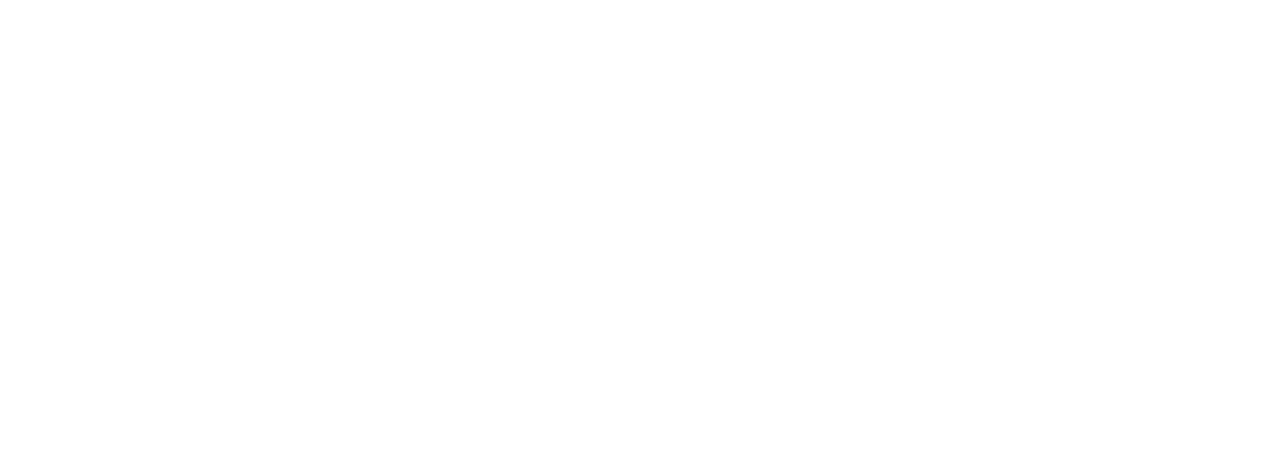
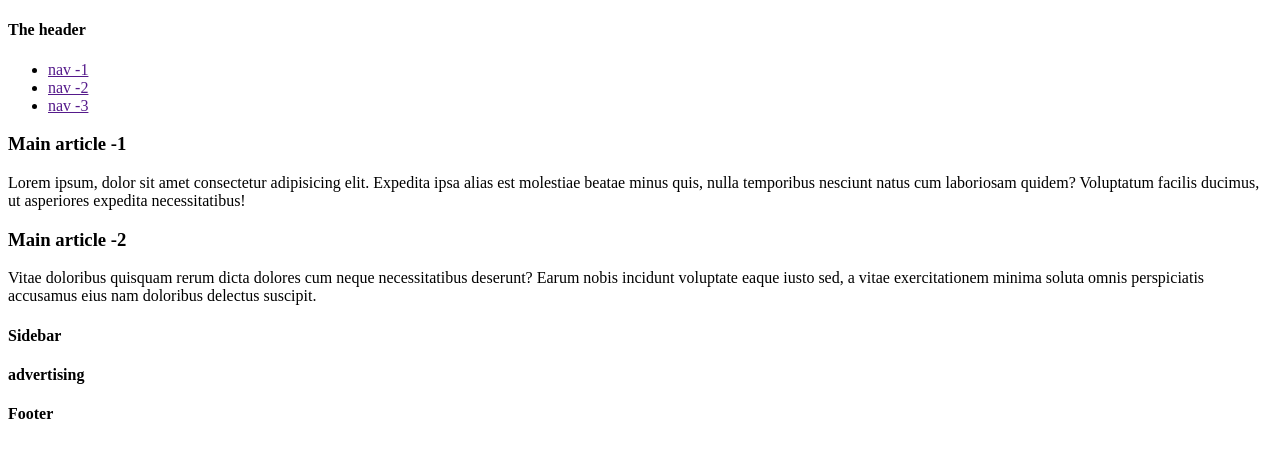
Before and after one commit to PmSaifuzzaman/grid-layout, a plain HTML site: page index.html in a window 1280 px wide. Drawn offline with Linux system fonts and the light colour scheme.

Commit message:
index.html file added

```diff
--- a/index.html
+++ b/index.html
@@ -5,7 +5,37 @@
     <meta name="viewport" content="width=device-width, initial-scale=1.0">
     <title>grid area layout</title>
 </head>
-<body>
-
+<body class="container">
+    <header class="header">
+        <h4>The header</h4>
+    </header>
+    <nav class="nav">
+        <ul>
+            <li><a href="">nav -1</a></li>
+            <li><a href="">nav -2</a></li>
+            <li><a href="">nav -3</a></li>
+        </ul>
+    </nav>
+    <main class="main">
+        <article>
+            <h3>Main article -1</h3>
+            <p>Lorem ipsum, dolor sit amet consectetur adipisicing elit. Expedita ipsa alias est molestiae beatae minus quis, nulla temporibus nesciunt natus cum laboriosam quidem? Voluptatum facilis ducimus, ut asperiores expedita necessitatibus!</p>
+        </article>
+        <article>
+            <h3>Main article -2</h3>
+            <p>Vitae doloribus quisquam rerum dicta dolores cum neque necessitatibus deserunt? Earum nobis incidunt voluptate eaque iusto sed, a vitae exercitationem minima soluta omnis perspiciatis accusamus eius nam doloribus delectus suscipit.</p>
+        </article>
+    </main>
+    <aside>
+        <div class="sidebar">
+            <h4>Sidebar</h4>
+        </div>
+        <div class="advertising">
+            <h4>advertising</h4>
+        </div>
+    </aside>
+    <footer class="footer">
+        <h4>Footer</h4>
+    </footer>
 </body>
 </html>
```
